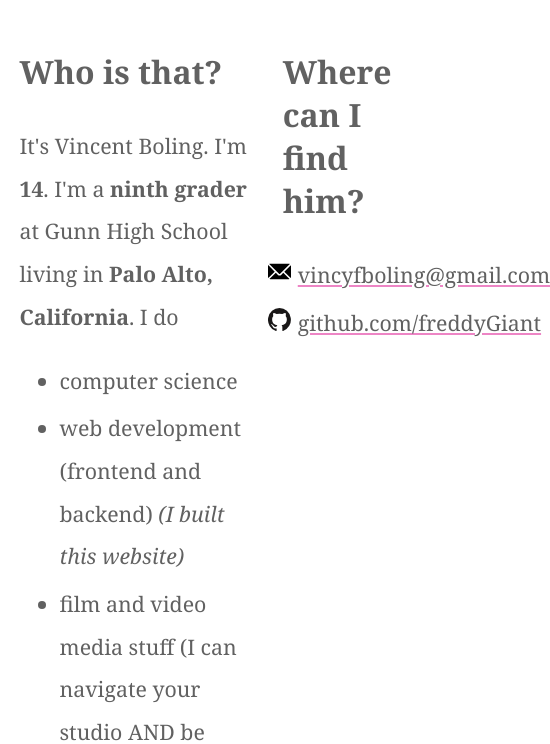
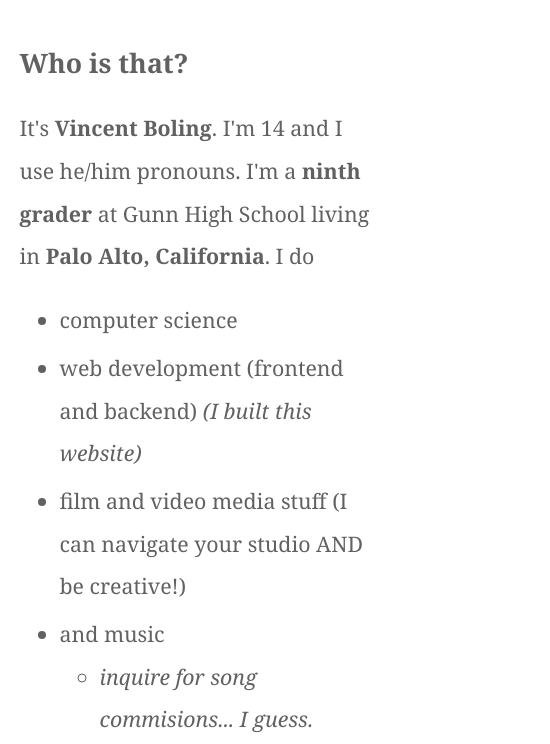
Before and after one commit to freddyGiant/freddyGiant.github.io, a plain HTML site: page index.html in a window 390 px wide. Shown: the part 635-1379 px from the top of the page, 550 px wide, since content can reach past the window. Drawn offline with Linux system fonts and the light colour scheme.

Commit message:
it might be done

```diff
--- a/index.html
+++ b/index.html
@@ -18,12 +18,12 @@
         <!-- </div> -->
     </div>
     <div class="center-width-wrapper">
-        <div style="float: left; width: 70%">
+        <div>
             <h3>Who is that?</h3>
             <p>
-                It's Vincent Boling. I'm <span id="age"><b>14</b></span>.
-                I'm a <b>ninth grader</b> at Gunn High School living in <b>Palo Alto, California</b>.
-                I do
+                It's <b>Vincent Boling</b>. I'm
+                <span id="age"><b>14</b></span> and I use he/him pronouns. I'm a <b>ninth grader</b>
+                at Gunn High School living in <b>Palo Alto, California</b>. I do
             </p>
             <ul>
                 <li>computer science</li>
@@ -43,7 +43,7 @@
                 <li>study-bot || a discord bot for audio accessibility!</li>
             </ul>
         </div>
-        <div style="float: right; width: 25%;">
+        <div>
             <h3>Where can I find him?</h3>
             <ul>
                 <a href="mailto:vincyfboling@gmail.com" target="_blank">
@@ -59,4 +59,8 @@
             </ul>
         </div>
     </div>
+    <script>
+        /*                                                                  bday ms          one year in ms */
+        document.getElementById("age").innerText = Math.floor((Date.now() - 1158994800000) / 34243200000) + 1;
+    </script>
 </body>
--- a/style.css
+++ b/style.css
@@ -88,8 +88,16 @@ img {
     width: 100%;
 }
 
-body>.center-width-wrapper /* main body text */ {
+body>.center-width-wrapper /* main body */ {
     padding: 20px 0;
+}
+body>.center-width-wrapper>div:nth-of-type(1) /* main body text */ {
+    float: left;
+    width: 70%;
+}
+body>.center-width-wrapper>div:nth-of-type(2) /* main body links */ {
+    float: right;
+    width: 25%;
 }
 body>.center-width-wrapper>div:nth-of-type(2) ul /* link column */ {
     padding-left: 15px;
@@ -97,11 +105,28 @@ body>.center-width-wrapper>div:nth-of-type(2) ul /* link column */ {
 }
 
 @media only screen and (max-width: 768px) {
+    .big-bullet::marker {
+        font-size: 32pt;
+    }
+
     .center-width-wrapper {
         width: 90%;
     }
+    body>.center-width-wrapper>div:nth-of-type(1) /* main body text */ {
+        float: none;
+        width: 100%;
+    }
+    body>.center-width-wrapper>div:nth-of-type(2) /* main body links */ {
+        float: none;
+        width: 100%;
+    }
+    body>.center-width-wrapper>div:nth-of-type(2) ul /* link column */ {
+        padding-left: 30px;
+        list-style-type: none;
+    }
+
     h3 {
-        font-size: 24pt;
+        font-size: 20pt;
     }
     p {
         line-height: 200%;
```
